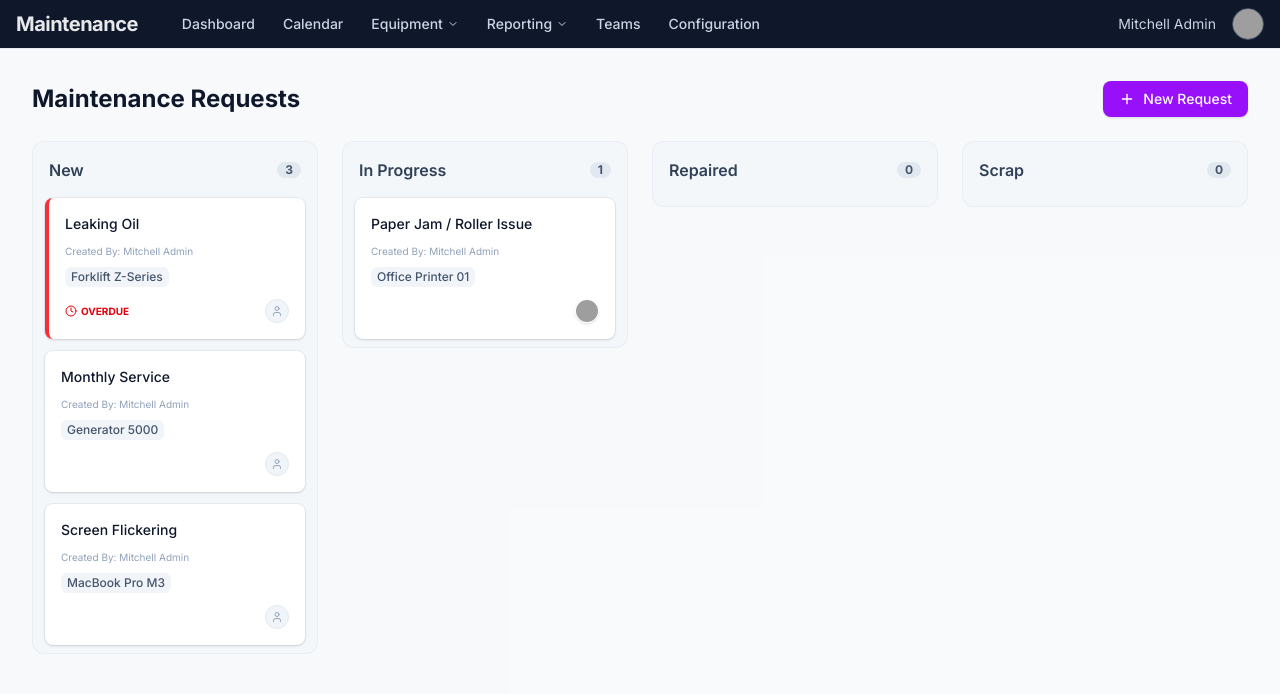
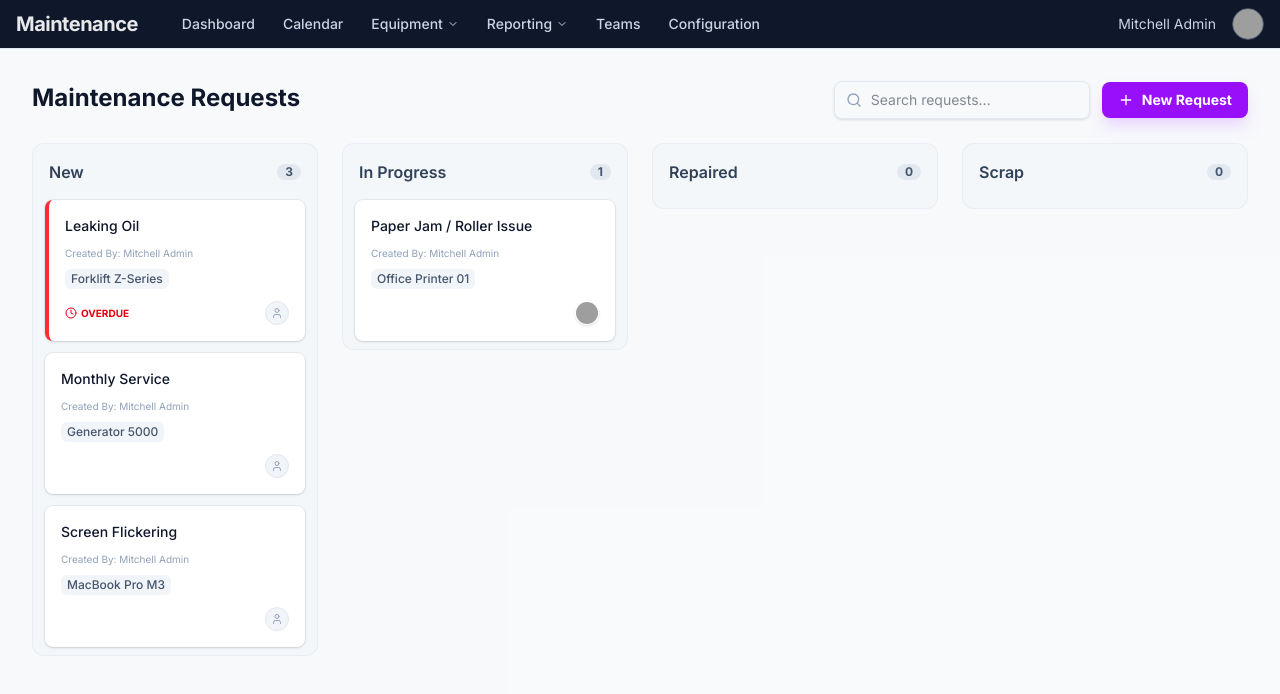
Before and after one commit to tejcodes-rex/GearGuard, a Next.js app: page /maintenance/kanban in a window 1280 px wide. Shown: the top 694 px of the page. Built offline with nearby package versions, Linux system fonts and the light colour scheme; sample sign-in values are in the browser's storage; grey boxes are pictures that could not be loaded.

Commit message:
fix: restore missing state and context destructuring in search implementation

```diff
--- a/app/maintenance/equipment/page.tsx
+++ b/app/maintenance/equipment/page.tsx
@@ -1,11 +1,19 @@
 "use client";
 
+import { useState } from "react";
 import { useApp } from "@/context/AppDataContext";
 import { Search, Filter, Plus } from "lucide-react";
 import Link from "next/link";
 
 export default function EquipmentPage() {
-    const { equipment } = useApp();
+    const [searchTerm, setSearchTerm] = useState("");
+
+    const filteredEquipment = equipment.filter(eq =>
+        eq.name.toLowerCase().includes(searchTerm.toLowerCase()) ||
+        eq.serialNumber.toLowerCase().includes(searchTerm.toLowerCase()) ||
+        eq.category.toLowerCase().includes(searchTerm.toLowerCase()) ||
+        eq.location.toLowerCase().includes(searchTerm.toLowerCase())
+    );
 
     return (
         <div className="p-6 space-y-6">
@@ -26,6 +34,8 @@ export default function EquipmentPage() {
                         <input
                             type="text"
                             placeholder="Search equipment..."
+                            value={searchTerm}
+                            onChange={(e) => setSearchTerm(e.target.value)}
                             className="w-full pl-9 pr-4 py-2 rounded-lg border border-slate-200 text-sm focus:outline-none focus:ring-2 focus:ring-purple-500/20"
                         />
                     </div>
@@ -42,7 +52,8 @@ export default function EquipmentPage() {
                         </tr>
                     </thead>
                     <tbody className="divide-y divide-slate-100">
-                        {equipment.map((eq) => (
+                        {filteredEquipment.length > 0 ? (
+                            filteredEquipment.map((eq) => (
                                 <tr key={eq.id} className="hover:bg-slate-50 transition">
                                     <td className="px-6 py-3 font-medium text-slate-900">{eq.name}</td>
                                     <td className="px-6 py-3 text-slate-600">{eq.serialNumber}</td>
@@ -54,7 +65,14 @@ export default function EquipmentPage() {
                                     </td>
                                     <td className="px-6 py-3 text-slate-600">{eq.location}</td>
                                 </tr>
-                        ))}
+                            ))
+                        ) : (
+                            <tr>
+                                <td colSpan={5} className="px-6 py-8 text-center text-slate-500 italic">
+                                    No equipment found matching "{searchTerm}"
+                                </td>
+                            </tr>
+                        )}
                     </tbody>
                 </table>
             </div>
--- a/app/maintenance/kanban/page.tsx
+++ b/app/maintenance/kanban/page.tsx
@@ -4,7 +4,7 @@ import React, { useState, useEffect, Suspense } from "react";
 import { DragDropContext, Droppable, Draggable, DropResult } from "@hello-pangea/dnd";
 import { useApp } from "@/context/AppDataContext";
 import { RequestStatus } from "@/types";
-import { Plus, Clock, User } from "lucide-react";
+import { Plus, Clock, User, Search } from "lucide-react";
 import { clsx } from "clsx";
 import Link from "next/link";
 import { useSearchParams } from "next/navigation";
@@ -14,14 +14,21 @@ const COLUMNS: RequestStatus[] = ["New", "In Progress", "Repaired", "Scrap"];
 function KanbanBoard() {
     const { requests, updateRequest, getTeamById, getEquipmentById, getWorkCenterById, getMemberById } = useApp();
     const searchParams = useSearchParams();
+    const [searchTerm, setSearchTerm] = useState("");
     const [isBrowser, setIsBrowser] = useState(false);
 
-    // Filter Logic
+    useEffect(() => {
+        setIsBrowser(true);
+    }, []);
+
     // Filter Logic
     const equipmentIdFilter = searchParams.get("equipmentId");
     const filterType = searchParams.get("filter");
 
-    let filteredRequests = requests;
+    let filteredRequests = requests.filter(r =>
+        r.subject.toLowerCase().includes(searchTerm.toLowerCase()) ||
+        r.id.toLowerCase().includes(searchTerm.toLowerCase())
+    );
 
     if (equipmentIdFilter) {
         filteredRequests = filteredRequests.filter(r => r.equipmentId === equipmentIdFilter);
@@ -58,19 +65,34 @@ function KanbanBoard() {
     return (
         <div className="h-full flex flex-col">
             <div className="mb-6 flex items-center justify-between">
-                <div>
-                    <h1 className="text-2xl font-bold text-slate-900">Maintenance Requests</h1>
-                    {equipmentIdFilter && <p className="text-sm text-slate-500">Filtered by Equipment ID: {equipmentIdFilter}</p>}
-                    {filterType === 'critical' && <p className="text-sm text-red-600 font-medium">Filtered by: Critical Priority</p>}
-                    {filterType === 'todo' && <p className="text-sm text-slate-500">Filtered by: To Do</p>}
+                <div className="flex-1">
+                    <h1 className="text-2xl font-bold text-slate-900 leading-tight">Maintenance Requests</h1>
+                    <div className="flex items-center gap-4 mt-1">
+                        {equipmentIdFilter && <p className="text-xs text-slate-500 bg-slate-100 px-2 py-0.5 rounded border">Equipment: {equipmentIdFilter}</p>}
+                        {filterType === 'critical' && <p className="text-xs text-red-600 font-bold bg-red-50 px-2 py-0.5 rounded border border-red-100">Critical Priority</p>}
+                        {filterType === 'todo' && <p className="text-xs text-slate-600 font-medium bg-slate-100 px-2 py-0.5 rounded border">To Do List</p>}
+                    </div>
+                </div>
+
+                <div className="flex items-center gap-3">
+                    <div className="relative w-64">
+                        <Search className="absolute left-3 top-1/2 -translate-y-1/2 h-4 w-4 text-slate-400" />
+                        <input
+                            type="text"
+                            placeholder="Search requests..."
+                            value={searchTerm}
+                            onChange={(e) => setSearchTerm(e.target.value)}
+                            className="w-full pl-9 pr-4 py-2 rounded-lg border border-slate-200 text-sm focus:outline-none focus:ring-2 focus:ring-purple-500/20 shadow-sm transition-all"
+                        />
                     </div>
                     <Link
                         href="/maintenance/requests/new"
-                    className="flex items-center gap-2 rounded-lg bg-purple-600 px-4 py-2 text-sm font-medium text-white shadow-sm hover:bg-purple-700"
+                        className="flex items-center gap-2 rounded-lg bg-purple-600 px-4 py-2 text-sm font-bold text-white shadow-lg shadow-purple-200 hover:bg-purple-700 hover:shadow-purple-300 transition-all active:scale-95"
                     >
                         <Plus className="h-4 w-4" />
                         New Request
                     </Link>
+                </div>
             </div>
 
             <div className="flex-1 overflow-x-auto pb-4">
--- a/app/maintenance/teams/page.tsx
+++ b/app/maintenance/teams/page.tsx
@@ -1,27 +1,44 @@
-"use client";
-
+import { useState } from "react";
 import { useApp } from "@/context/AppDataContext";
-import { User, Mail, Phone } from "lucide-react";
+import { User, Mail, Phone, Search } from "lucide-react";
 
 export default function TeamsPage() {
-    const { teams } = useApp();
+    const [searchTerm, setSearchTerm] = useState("");
+
+    const filteredTeams = teams.filter(team =>
+        team.name.toLowerCase().includes(searchTerm.toLowerCase()) ||
+        team.members.some(m => m.name.toLowerCase().includes(searchTerm.toLowerCase()) || m.role.toLowerCase().includes(searchTerm.toLowerCase()))
+    );
 
     return (
         <div className="p-6 space-y-6">
+            <div className="flex items-center justify-between">
                 <h1 className="text-2xl font-bold text-slate-900">Maintenance Teams</h1>
+                <div className="relative w-full max-w-xs">
+                    <Search className="absolute left-3 top-1/2 -translate-y-1/2 h-4 w-4 text-slate-400" />
+                    <input
+                        type="text"
+                        placeholder="Search teams or members..."
+                        value={searchTerm}
+                        onChange={(e) => setSearchTerm(e.target.value)}
+                        className="w-full pl-9 pr-4 py-2 rounded-lg border border-slate-200 text-sm focus:outline-none focus:ring-2 focus:ring-purple-500/20"
+                    />
+                </div>
+            </div>
 
             <div className="grid grid-cols-1 md:grid-cols-2 lg:grid-cols-3 gap-6">
-                {teams.map((team) => (
-                    <div key={team.id} className="bg-white rounded-xl border border-slate-200 shadow-sm overflow-hidden">
+                {filteredTeams.length > 0 ? (
+                    filteredTeams.map((team) => (
+                        <div key={team.id} className="bg-white rounded-xl border border-slate-200 shadow-sm overflow-hidden flex flex-col">
                             <div className="p-6 border-b border-slate-100 bg-slate-50/50">
-                            <div className="flex items-center justify-between mb-4">
+                                <div className="flex items-center justify-between">
                                     <h3 className="text-lg font-bold text-slate-900">{team.name}</h3>
                                     <span className="bg-purple-100 text-purple-700 text-xs font-bold px-2 py-1 rounded-full">
                                         {team.members.length} Members
                                     </span>
                                 </div>
                             </div>
-                        <div className="p-6 space-y-4">
+                            <div className="p-6 space-y-4 flex-1">
                                 {team.members.map(member => (
                                     <div key={member.id} className="flex items-center gap-3">
                                         <img src={member.avatar} alt={member.name} className="h-10 w-10 rounded-full border border-slate-200" />
@@ -33,7 +50,13 @@ export default function TeamsPage() {
                                 ))}
                             </div>
                         </div>
-                ))}
+                    ))
+                ) : (
+                    <div className="col-span-full h-40 flex flex-col items-center justify-center text-slate-500 bg-white rounded-xl border border-dashed border-slate-300">
+                        <span className="text-2xl mb-2">🔍</span>
+                        <p>No teams or members found matching "{searchTerm}"</p>
+                    </div>
+                )}
 
                 {/* Mock 'Internal Maintenance' Team if empty */}
                 {teams.length === 0 && (
```
Lines whose indentation alone changed are shown as unchanged.
